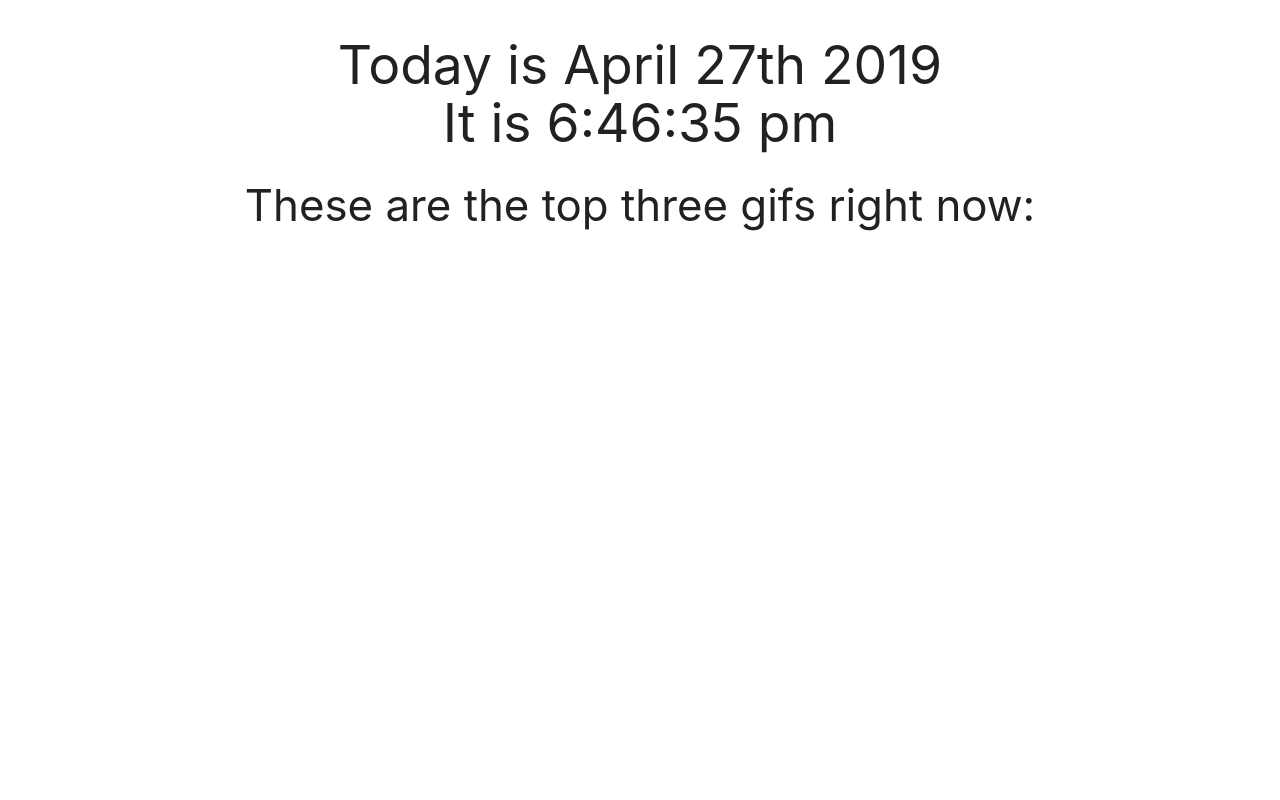
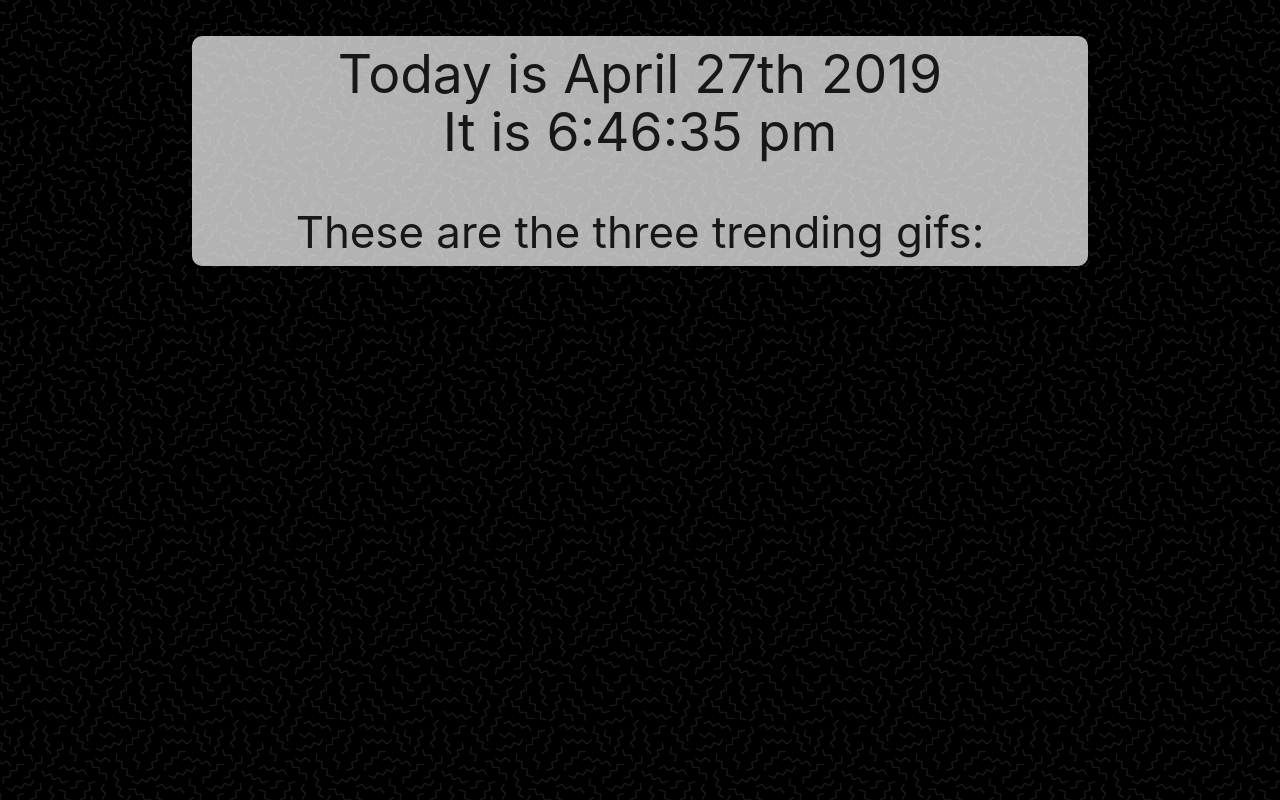
Before and after one commit to thatlisajones/gifClock, a plain HTML site: page index.html in a window 1280 px wide. Drawn offline with nearby package versions, Linux system fonts and the light colour scheme; no server answers.

Commit message:
added some styles

```diff
--- a/assets/css/style.css
+++ b/assets/css/style.css
@@ -1,6 +1,17 @@
 body{
   text-align: center;
+  background-image: url("../images/memphis-mini-dark.png");
 }
+
 .revealText{
   font-size: 18px;
 }
+
+header{
+  background: rgba(255, 255, 255, 0.7);
+  border-radius: 10px 10px 10px 10px;
+}
+
+h2, h3{
+  padding: 1%;
+}
--- a/index.html
+++ b/index.html
@@ -9,12 +9,14 @@
     <link rel="stylesheet" href="./assets/css/style.css">
   </head>
   <body class="container">
-    <h2 class="row">Today is <span id="date"></span> <br> It is <span id="time"></span></h2>
-    <h3 class="row">These are the top three gifs right now:
+    <header>
+      <h2 class="row">Today is <span id="date"></span> <br> It is <span id="time" ></span></h2>
+      <h3 class="row">These are the three trending gifs:</h3>
+    </header>
       <section id="gifHolder" class="row">
 
       </section>
-    </h3>
+
     <script
     src="https://code.jquery.com/jquery-3.4.0.min.js"
     integrity="sha256-BJeo0qm959uMBGb65z40ejJYGSgR7REI4+CW1fNKwOg="
```
Also changed, not shown: assets/images/memphis-mini-dark.png (added).
